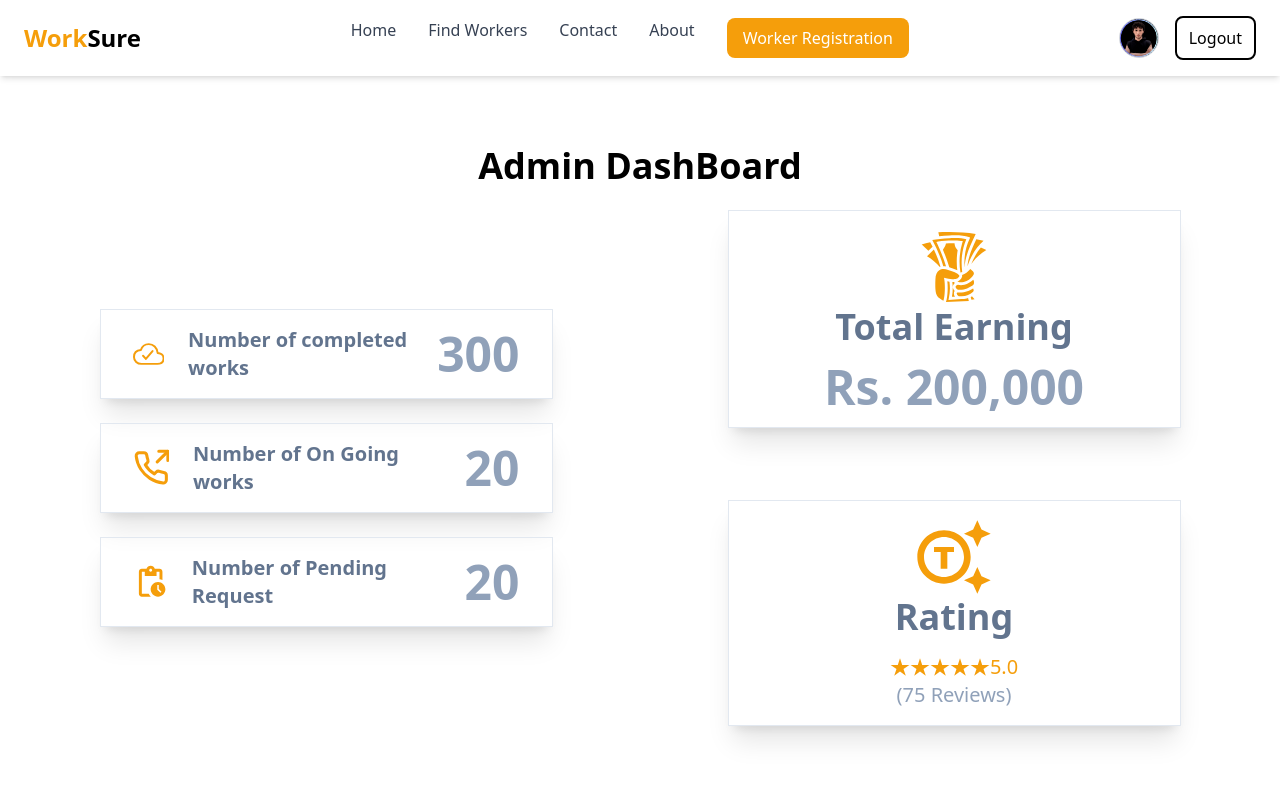
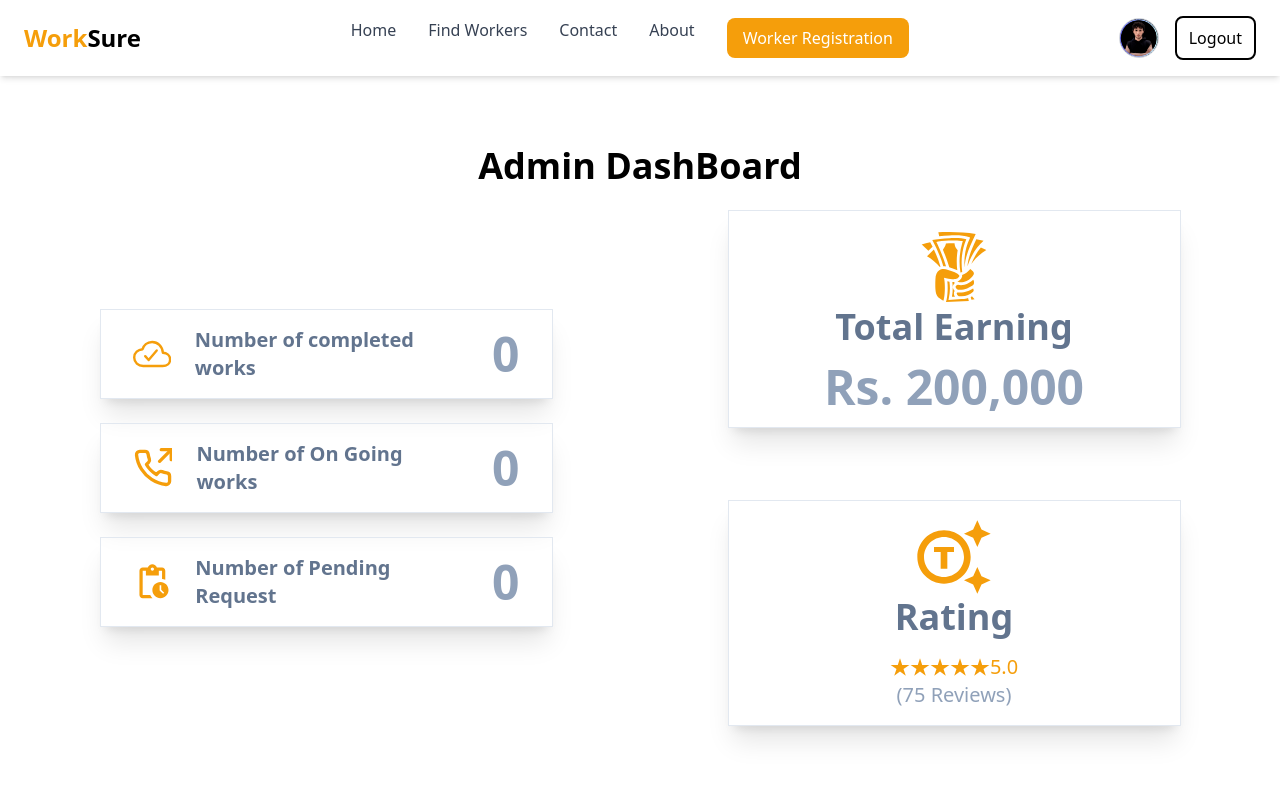
Before and after one commit to HasalKenula/WorkSure-frontend, a React (Vite) app: page /workerDashboard in a window 1280 px wide. Shown: the top 800 px of the page. Built offline with nearby package versions, Linux system fonts and the light colour scheme; no server answers; sample sign-in values are in the browser's storage.

Commit message:
modified worker dashboard and added works count on to the cards

```diff
--- a/src/pages/AdminDashBoard.jsx
+++ b/src/pages/AdminDashBoard.jsx
@@ -202,7 +202,7 @@ export default function AdminDashBoard() {
                             <h1>Total Number of Users</h1>
                         </div>
                         <div className="text-5xl font-bold">
-                            <CountUp start={0} end={user.length} duration={2} enableScrollSpy scrollSpyOnce />
+                            <CountUp key={`users-${user.length}`} start={0} end={user.length} duration={2} enableScrollSpy scrollSpyOnce />
                         </div>
                     </div>
                     <div className="bg-white w-full lg:w-[25%] flex-1 flex flex-col items-center gap-6  shadow-xl border border-slate-200 border py-8 px-8  justify-between">
@@ -213,7 +213,7 @@ export default function AdminDashBoard() {
                             <h1>Total Number of Works</h1>
                         </div>
                         <div className="text-5xl font-bold">
-                            <CountUp start={0} end={workers.length} duration={2} enableScrollSpy scrollSpyOnce />
+                            <CountUp   key={`workers-${workers.length}`} start={0} end={workers.length} duration={2} enableScrollSpy scrollSpyOnce />
                         </div>
                     </div>
                     <div className="bg-white w-full lg:w-[25%] flex-1 flex flex-col items-center gap-6 shadow-xl border border-slate-200 border py-8 px-8  justify-between">
@@ -224,7 +224,7 @@ export default function AdminDashBoard() {
                             <h1>Number of All Request</h1>
                         </div>
                         <div className="text-5xl font-bold">
-                            <CountUp start={0} end={hires.length} duration={2} enableScrollSpy scrollSpyOnce />
+                            <CountUp key={`hires-${hires.length}`} start={0} end={hires.length} duration={2} enableScrollSpy scrollSpyOnce />
                         </div>
                     </div>
 
--- a/src/pages/WorkerDashBoard.jsx
+++ b/src/pages/WorkerDashBoard.jsx
@@ -264,11 +264,17 @@ export default function WorkerDashBoard() {
     }
 
     const visibleWorkers = hire.filter(w => !w.isBooked);
+
+
+    const pendingCount = hire.filter(h => h.isPending && !h.isComplete).length;
+    const ongoingCount = hire.filter(h => h.isOngoing && !h.isComplete).length;
+    const completedCount = hire.filter(h => h.isComplete).length;
+
     return (
         <div>
             <Navbar />
             <div className="w-full h-[1000px] lg:h-screen flex flex-col items-center justify-center  lg:pt-24 my-auto">
-                  <div className="px-6">
+                <div className="px-6">
                     <h1 className="text-4xl font-bold">Admin DashBoard</h1>
                 </div>
                 <div className="w-full mx-auto flex flex-col  text-slate-400 lg:flex-row items-center justify-center gap-6 p-6">
@@ -280,7 +286,7 @@ export default function WorkerDashBoard() {
                                 <h1>Number of completed works</h1>
                             </div>
                             <div className="text-5xl font-bold">
-                                <CountUp start={0} end={300} duration={2} enableScrollSpy scrollSpyOnce />
+                                <CountUp  key={`completed-${completedCount}`} start={0}   end={completedCount} duration={2} enableScrollSpy scrollSpyOnce />
                             </div>
                         </div>
                         <div className="w-[75%] flex-1 flex items-center gap-6  shadow-xl border border-slate-200 border py-4 px-8  justify-between">
@@ -289,7 +295,7 @@ export default function WorkerDashBoard() {
                                 <h1>Number of On Going works</h1>
                             </div>
                             <div className="text-5xl font-bold">
-                                <CountUp start={0} end={20} duration={2} enableScrollSpy scrollSpyOnce />
+                                <CountUp   key={`ongoing-${ongoingCount}`} start={0} end={ongoingCount} duration={2} enableScrollSpy scrollSpyOnce />
                             </div>
                         </div>
                         <div className="w-[75%] flex-1 flex items-center gap-6 shadow-xl border border-slate-200 border py-4 px-8  justify-between">
@@ -298,7 +304,7 @@ export default function WorkerDashBoard() {
                                 <h1>Number of Pending Request</h1>
                             </div>
                             <div className="text-5xl font-bold">
-                                <CountUp start={0} end={20} duration={2} enableScrollSpy scrollSpyOnce />
+                                <CountUp   key={`pending-${pendingCount}`} start={0}  end={pendingCount} duration={2} enableScrollSpy scrollSpyOnce />
                             </div>
                         </div>
                     </div>
@@ -407,7 +413,7 @@ export default function WorkerDashBoard() {
                                                 </button>
 
                                                 <button className="px-3 py-1 bg-white text-primary rounded-lg hover:bg-primary border border-primary hover:text-white" onClick={() => navigate(`/workerView/${user.user.id}`)}>
-                                                     Profile
+                                                    Profile
                                                 </button>
                                             </div></td>
 
@@ -472,7 +478,7 @@ export default function WorkerDashBoard() {
                             </thead>
 
                             <tbody>
-                                {visibleWorkers.map((user,index) => {
+                                {visibleWorkers.map((user, index) => {
                                     return (
                                         <tr class="hover:bg-gray-50" key={user.id}>
                                             <td class="border  border-gray-300 px-6 py-3">{index + 1}</td>
@@ -533,7 +539,7 @@ export default function WorkerDashBoard() {
 
 
                                                 <button className="px-3 py-1 bg-white text-primary rounded-lg hover:bg-primary border border-primary hover:text-white" onClick={() => navigate(`/workerView/${user.user.id}`)}>
-                                                     Profile
+                                                    Profile
                                                 </button>
                                             </div></td>
 
--- a/src/pages/WorkerRegistrationDetails.jsx
+++ b/src/pages/WorkerRegistrationDetails.jsx
@@ -231,7 +231,7 @@ const WorkerRegistrationDetails = () => {
                     <div className="flex gap-4 mt-8 justify-end">
                         <button type='button'
                             onClick={() => handleToggleBlock(workers.id)}
-                            className={`px-3 py-1 rounded-lg border ${workers.isBlocked ? "bg-green-500 text-white" : "bg-red-500 text-white"}hover:opacity-80`}
+                            className={`px-3 py-1 rounded-lg border ${workers.isBlocked ? "bg-green-100 text-green-700 text-white" : "bg-red-100 text-red-700 text-white"}hover:opacity-80`}
                         >
                             {workers.isBlocked ? "Approve" : "Block"}
                         </button>
```
Also changed, not shown: src/pages/PlanUpgradePage.jsx (added).
